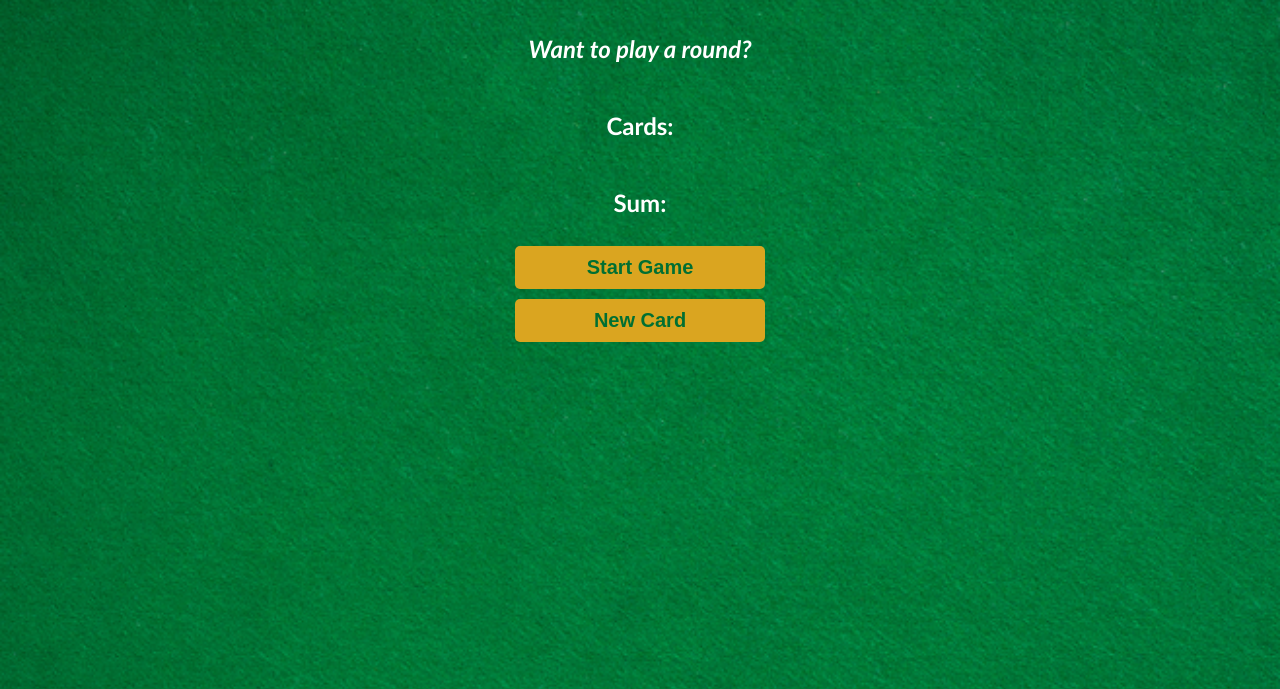
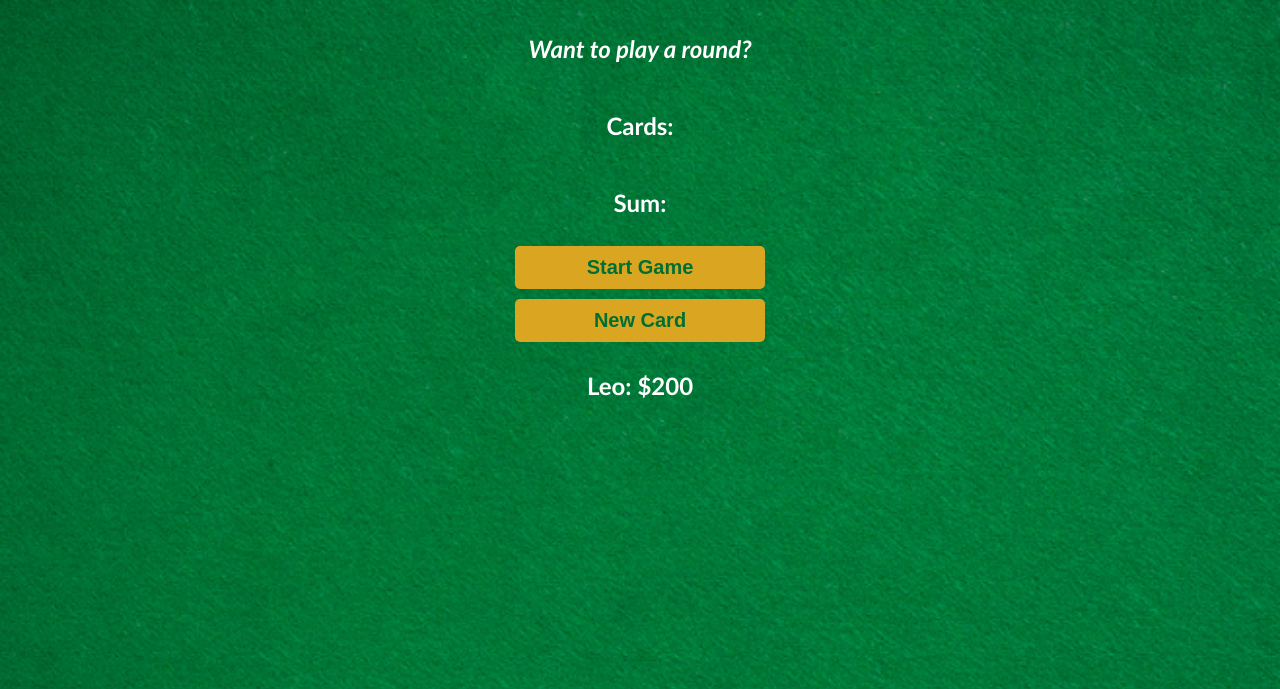
Before and after one commit to ImLJS/100DaysOfCode, a plain HTML site: page Day 8 - Blackjack/index.html in a window 1280 px wide. Shown: the part 111-800 px from the top of the page. Drawn offline with Linux system fonts and the light colour scheme.

Commit message:
Day 8 - Blackjack Game

```diff
--- a/Day 8 - Blackjack/index.html
+++ b/Day 8 - Blackjack/index.html
@@ -18,6 +18,8 @@
     <button id="start-btn" onclick="startGame()">Start Game</button>
     <button id="newcard-btn" onclick="newCard()">New Card</button>
 
+    <p id="player-el"></p>
+
     <script src="script.js"></script>
 </body>
 </html>
--- a/Day 8 - Blackjack/script.js
+++ b/Day 8 - Blackjack/script.js
@@ -1,3 +1,8 @@
+let player = {
+    name: "Leo",
+    chips: 200
+}
+
 let cards = []
 let sum = 0
 let hasBlackJack = false
@@ -7,6 +12,8 @@
 let sumEl = document.getElementById("sum-el")
 let cardsEl = document.getElementById("cards-el")
 
+let playerEl = document.getElementById("player-el")
+playerEl.textContent = player.name + ": $" + player.chips
 
 function startGame() {
     isAlive = true
@@ -14,8 +21,6 @@
     let secondCard = getRandomCard()
     cards = [firstCard, secondCard]
     sum = firstCard + secondCard
-    // Generate two random numbes
-    // Re-assign the cards and sum variables so that the game can start
     renderGame()
 }
 function getRandomCard() {
```
